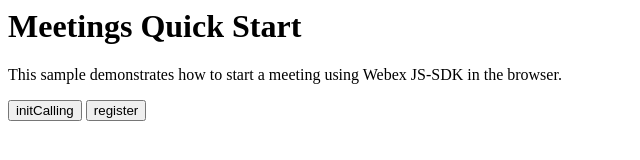
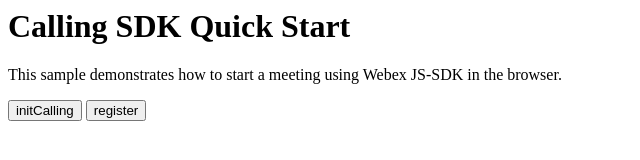
Before and after one commit to Shreyas281299/Test-calling-repo, a website built with webpack: page src/index.html in a window 1280 px wide. Shown: the whole page, without its empty margins (0-640 px from the left). Built offline with nearby package versions, Linux system fonts and the light colour scheme.

Commit message:
feat(calling): update to latest calling 3.8.0-next.21

```diff
--- a/package.json
+++ b/package.json
@@ -16,7 +16,7 @@
     "stream-browserify": "^3.0.0",
     "stream-http": "^3.2.0",
     "url": "^0.11.3",
-    "webex": "3.0.0-next.9"
+    "webex": "3.8.0-next.21"
   },
   "devDependencies": {
     "webpack": "^5.88.2",
@@ -25,5 +25,6 @@
   "scripts": {
     "start": "http-server ./src -p 1234",
     "build": "webpack"
-  }
+  },
+  "packageManager": "yarn@1.22.22+sha512.a6b2f7906b721bba3d67d4aff083df04dad64c399707841b7acf00f6b133b7ac24255f2652fa22ae3534329dc6180534e98d17432037ff6fd140556e2bb3137e"
 }
--- a/src/index.html
+++ b/src/index.html
@@ -1,9 +1,9 @@
 <html>
   <head>
-    <title>Webex Meetings Quick Start</title>
+    <title>Webex Calling Quick Start</title>
   </head>
   <body>
-    <h1>Meetings Quick Start</h1>
+    <h1>Calling SDK Quick Start</h1>
     <p>
       This sample demonstrates how to start a meeting using Webex JS-SDK in the
       browser.
```
Also changed, not shown: .yarnrc.yml (added).
